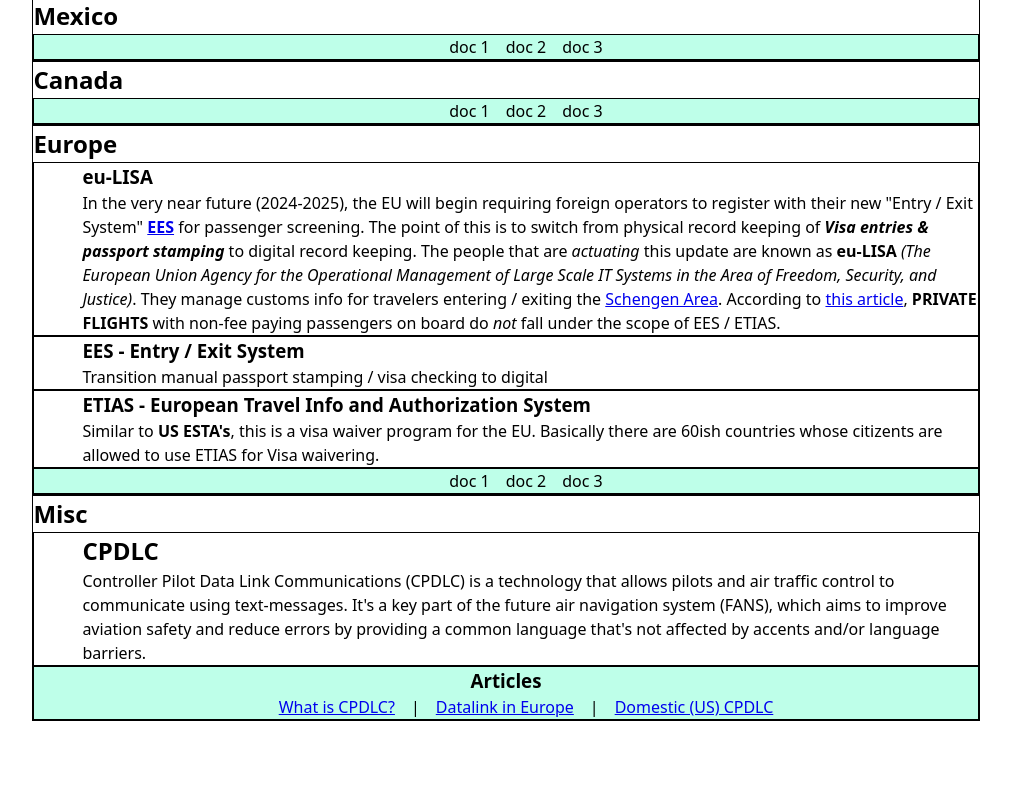
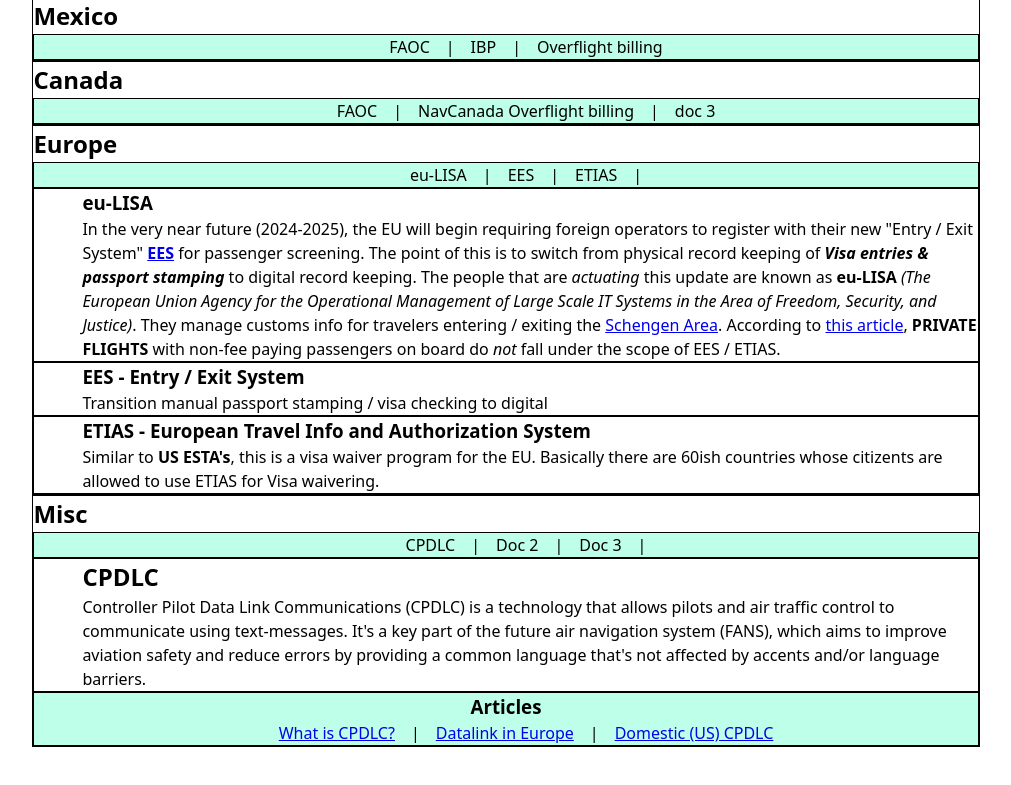
Before and after one commit to dbeanpro/Aviation, a plain HTML site: page index.html in a window 1280 px wide. Shown: the part 99-884 px from the top of the page, without its empty margins (134-1145 px from the left). Drawn offline with Linux system fonts and the light colour scheme.

Commit message:
revised the formatting again to make it make more sense.

```diff
--- a/index.html
+++ b/index.html
@@ -28,9 +28,11 @@
             <p></p>
             <section class="links">
                 <ul>
-                    <li>doc 1</li>
-                    <li>doc 2</li>
-                    <li>doc 3</li>
+                    <li>FAOC</li>
+                    <li>|</li>
+                    <li>IBP</li>
+                    <li>|</li>
+                    <li>Overflight billing</li>
                 </ul>
             </section>
         </article>
@@ -39,15 +41,26 @@
             <p></p>
             <section class="links">
                 <ul>
-                    <li>doc 1</li>
-                    <li>doc 2</li>
+                    <li>FAOC</li>
+                    <li>|</li>
+                    <li>NavCanada Overflight billing</li>
+                    <li>|</li>
                     <li>doc 3</li>
                 </ul>
             </section>
         </article>
         <article>
             <h2>Europe</h2>
-            <p></p>
+            <section class="links">
+                <ul>
+                    <li>eu-LISA</li>
+                    <li>|</li>
+                    <li>EES</li>
+                    <li>|</li>
+                    <li>ETIAS</li>
+                    <li>|</li>
+                </ul>
+                </section>
             <article class="subOne">
                 <h3>eu-LISA</h3>
                 <p>
@@ -73,16 +86,20 @@
                 <p>Similar to <b>US ESTA's</b>, this is a visa waiver program for the EU. Basically there are 60ish
                 countries whose citizents are allowed to use ETIAS for Visa waivering.</p>
             </article>
-            <section class="links">
-                <ul>
-                    <li>doc 1</li>
-                    <li>doc 2</li>
-                    <li>doc 3</li>
-                </ul>
             </section>
         </article>
         <article>
             <h2>Misc</h2>
+            <section class="links">
+                <ul>
+                    <li>CPDLC</li>
+                    <li>|</li>
+                    <li>Doc 2</li>
+                    <li>|</li>
+                    <li>Doc 3</li>
+                    <li>|</li>
+                </ul>
+                </section>
             <article class="subOne">
                 <h2>CPDLC</h2>
                 <p>Controller Pilot Data Link Communications (CPDLC) is a technology that allows pilots and air traffic control to communicate using text-messages. It's a key part of the future air navigation system (FANS), which aims to improve aviation safety and reduce errors by providing a common language that's not affected by accents and/or language barriers.</p>
```
